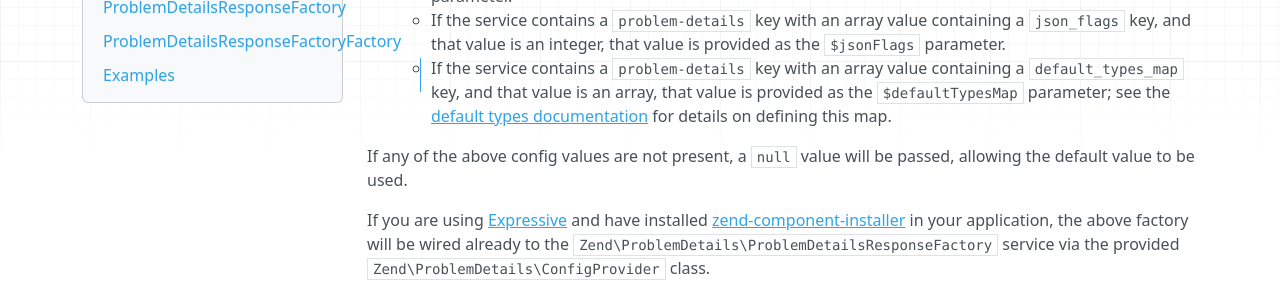
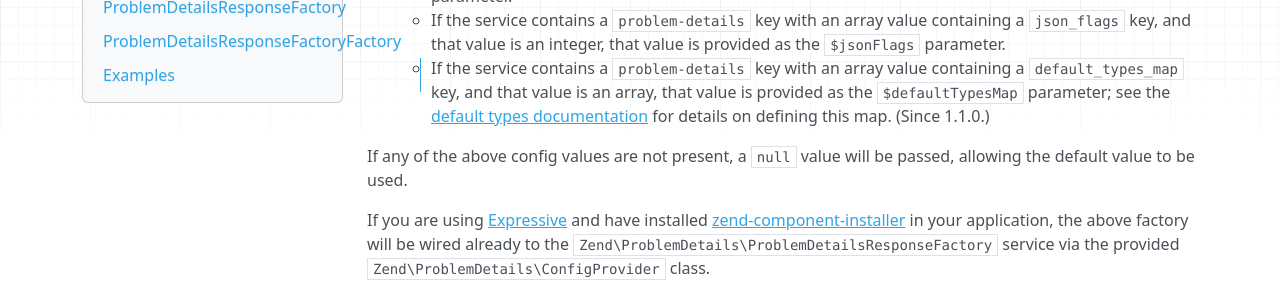
Before and after one commit to zendframework/zend-problem-details, an MkDocs documentation site: the page built from docs/book/response.md, in a window 1280 px wide and 900 px high, scrolled down 2578 px. Shown: the part 155-449 px from the top of the window. Built offline with MkDocs 1.6.1, drawn with Linux system fonts in a browser that asks for light colours; nearby versions of some CDN libraries; old or Windows-style settings are respelled for this version of MkDocs.

Commit message:
docs: note that default types only availalbe since 1.1.0

```diff
--- a/docs/book/response.md
+++ b/docs/book/response.md
@@ -150,7 +150,7 @@ This package also provides a factory for generating the
       containing a `default_types_map` key, and that value is an array, that
       value is provided as the `$defaultTypesMap` parameter; see the
       [default types documentation](default-types.md) for details on defining
-      this map.
+      this map. (Since 1.1.0.)
 
 If any of the above config values are not present, a `null` value will be
 passed, allowing the default value to be used.
```
Also changed, not shown: docs/book/default-types.md (+2 -0 lines).
